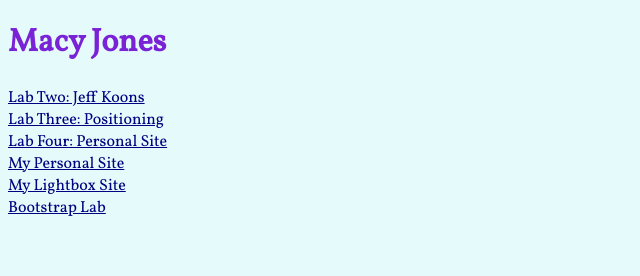
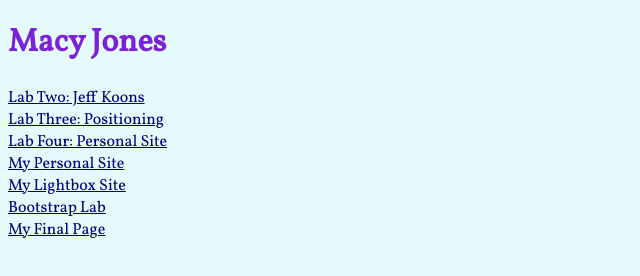
Before and after one commit to macymj/macymj.github.io, a plain HTML site: page index.html in a window 1280 px wide. Shown: the whole page, without its empty margins (0-640 px from the left). Drawn offline with Linux system fonts and the light colour scheme.

Commit message:
Add files via upload

```diff
--- a/index.html
+++ b/index.html
@@ -16,7 +16,8 @@
     <a href="http://ellensriley.com/">Lab Four: Personal Site</a> <br>
     <a href="per_one.html">My Personal Site</a> <br>
     <a href="/my lightbox test/lightbox.html">My Lightbox Site</a> <br>
-    <a href="simplyme.html">Bootstrap Lab</a>
+    <a href="simplyme.html">Bootstrap Lab</a> <br>
+    <a href="final.html"> My Final Page </a>
 </body>
 
 </html>
```
